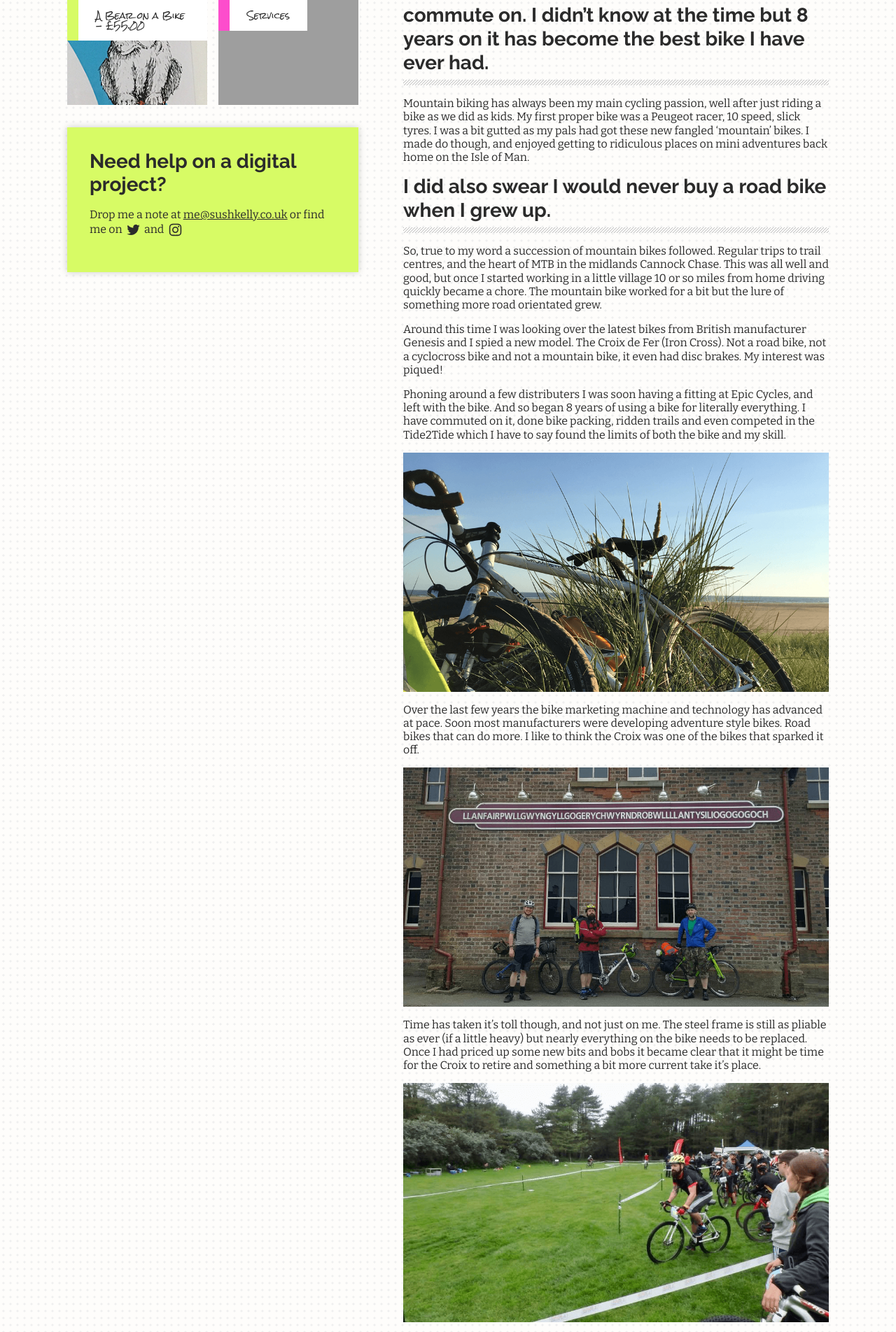
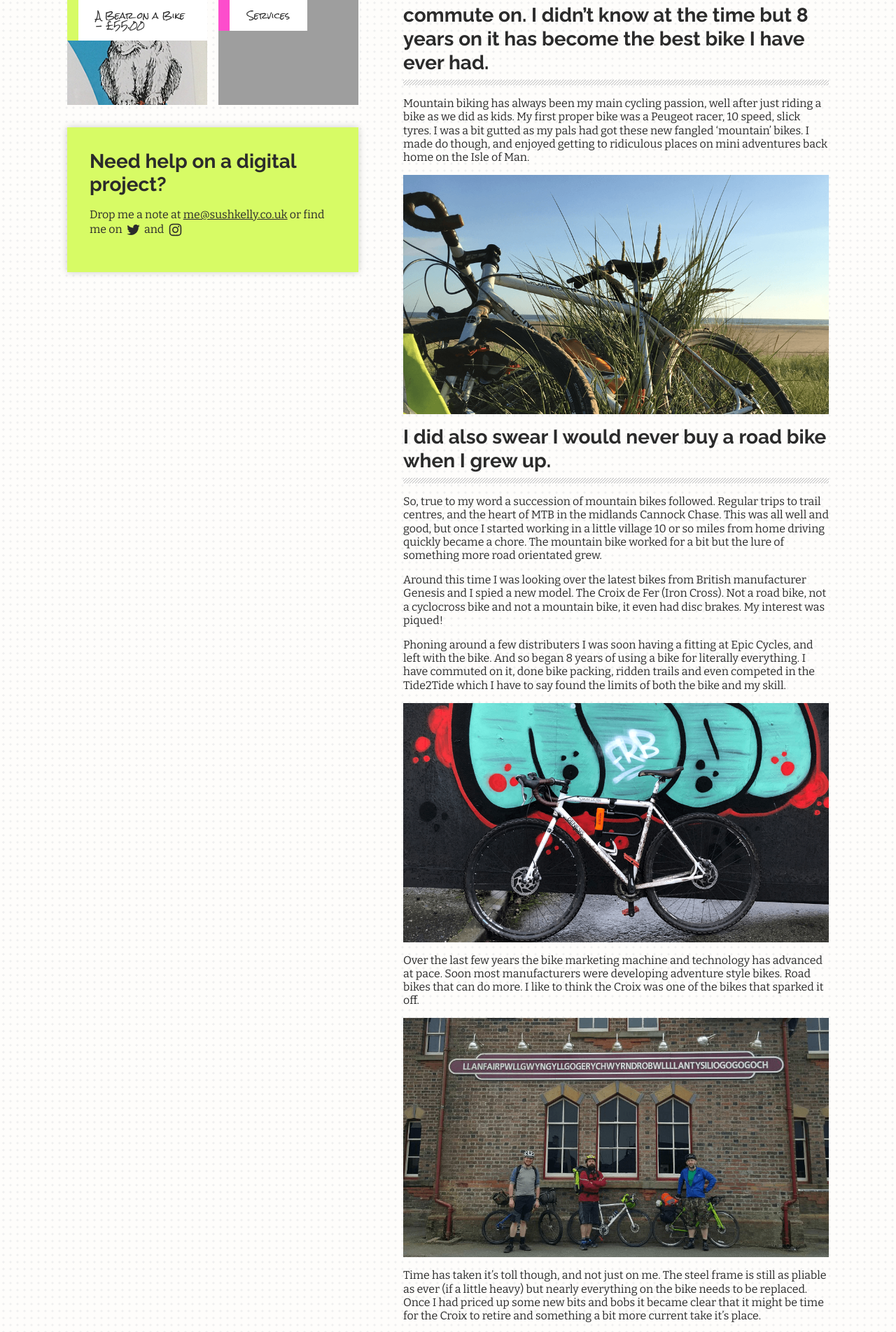
Before and after one commit to maxray/maxray.github.io, a Jekyll site: the page built from index.html, in a window 1280 px wide. Shown: the part 791-2695 px from the top of the page at 70% size. Built offline with Jekyll 4.4.1, drawn with Linux system fonts in a browser that asks for light colours; grey boxes are pictures that could not be loaded.

Commit message:
Updated Thankyou Croix Old Friend

```diff
--- a/_posts/2019-01-21-thankyou-croix-old-friend.markdown
+++ b/_posts/2019-01-21-thankyou-croix-old-friend.markdown
@@ -10,6 +10,8 @@ thumbnail_image: "/uploads/croix1.png"
 
 Mountain biking has always been my main cycling passion, well after just riding a bike as we did as kids. My first proper bike was a Peugeot racer, 10 speed, slick tyres. I was a bit gutted as my pals had got these new fangled 'mountain' bikes. I made do though, and enjoyed getting to ridiculous places on mini adventures back home on the Isle of Man.
 
+![croixview2.png](/uploads/croixview2.png)
+
 ### I did also swear I would never buy a road bike when I grew up.
 
 So, true to my word a succession of mountain bikes followed. Regular trips to trail centres, and the heart of MTB in the midlands Cannock Chase. This was all well and good, but once I started working in a little village 10 or so miles from home driving quickly became a chore. The mountain bike worked for a bit but the lure of something more road orientated grew.
@@ -18,7 +20,7 @@ Around this time I was looking over the latest bikes from British manufacturer G
 
 Phoning around a few distributers I was soon having a fitting at Epic Cycles, and left with the bike. And so began 8 years of using a bike for literally everything. I have commuted on it, done bike packing, ridden trails and even competed in the Tide2Tide which I have to say found the limits of both the bike and my skill.
 
-![croixview2.png](/uploads/croixview2.png)
+![croix6.png](/uploads/croix6.png)
 
 Over the last few years the bike marketing machine and technology has advanced at pace. Soon most manufacturers were developing adventure style bikes. Road bikes that can do more. I like to think the Croix was one of the bikes that sparked it off.
 
```
